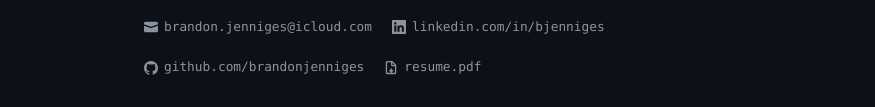
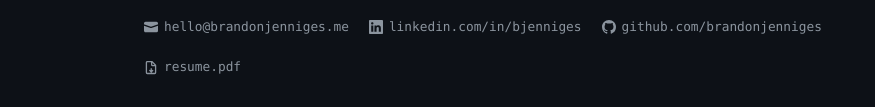
Before and after one commit to brandonjenniges/resume, a plain HTML site: page index.html in a window 1280 px wide. Shown: the part 217-324 px from the top of the page, without its empty margins (202-1077 px from the left). Drawn offline with Linux system fonts and the light colour scheme.

Commit message:
Update contact email to hello@brandonjenniges.me
Co-Authored-By: Claude Sonnet 4.6 <noreply@anthropic.com>

```diff
--- a/index.html
+++ b/index.html
@@ -291,9 +291,9 @@
         10+ years of experience building across the spectrum — from sole mobile dev at early startups to payments infrastructure handling millions of transactions. I care about craft, I like hard problems, and I own what I build.
       </p>
       <div class="links">
-        <a href="mailto:brandon.jenniges@icloud.com">
+        <a href="mailto:hello@brandonjenniges.me">
           <svg width="14" height="14" viewBox="0 0 16 16" fill="currentColor"><path d="M1.75 2A1.75 1.75 0 0 0 0 3.75v.736a.75.75 0 0 0 .579.73L8 7.621l7.421-2.405A.75.75 0 0 0 16 4.486V3.75A1.75 1.75 0 0 0 14.25 2H1.75ZM16 6.614l-7.55 2.446a.75.75 0 0 1-.9 0L0 6.614V12.25C0 13.216.784 14 1.75 14h12.5A1.75 1.75 0 0 0 16 12.25V6.614Z"/></svg>
-          brandon.jenniges@icloud.com
+          hello@brandonjenniges.me
         </a>
         <a href="https://linkedin.com/in/bjenniges/" target="_blank" rel="noopener">
           <svg width="14" height="14" viewBox="0 0 16 16" fill="currentColor"><path d="M0 1.146C0 .513.526 0 1.175 0h13.65C15.474 0 16 .513 16 1.146v13.708c0 .633-.526 1.146-1.175 1.146H1.175C.526 16 0 15.487 0 14.854V1.146zm4.943 12.248V6.169H2.542v7.225h2.401zm-1.2-8.212c.837 0 1.358-.554 1.358-1.248-.015-.709-.52-1.248-1.342-1.248-.822 0-1.359.54-1.359 1.248 0 .694.521 1.248 1.327 1.248h.016zm4.908 8.212V9.359c0-.216.016-.432.08-.586.173-.431.568-.878 1.232-.878.869 0 1.216.662 1.216 1.634v3.865h2.401V9.25c0-2.22-1.184-3.252-2.764-3.252-1.274 0-1.845.7-2.165 1.193v.025h-.016a5.54 5.54 0 0 1 .016-.025V6.169h-2.4c.03.678 0 7.225 0 7.225h2.4z"/></svg>
@@ -455,7 +455,7 @@
     </section>
 
     <footer>
-      <span>brandon.jenniges@icloud.com</span>
+      <span>hello@brandonjenniges.me</span>
     </footer>
 
   </div>
```
Also changed, not shown: 1 other file.
